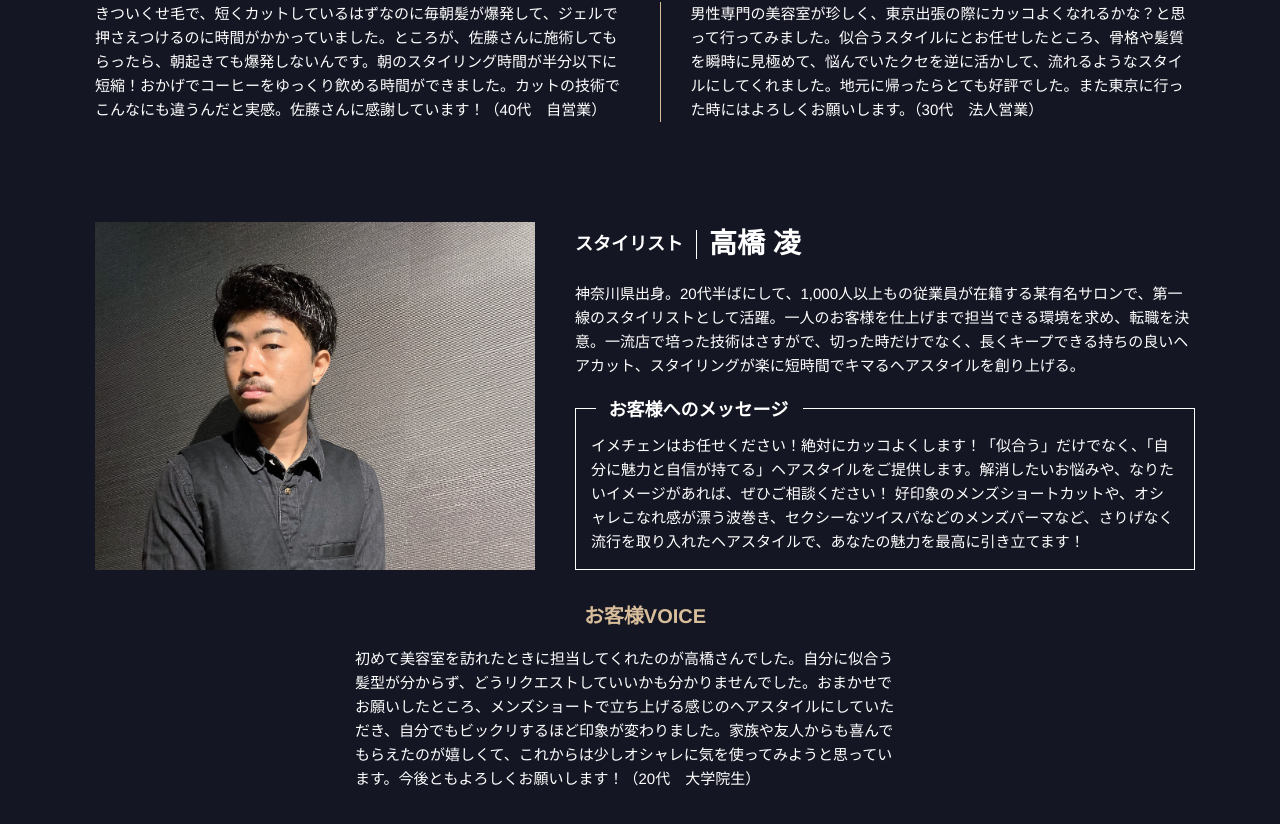
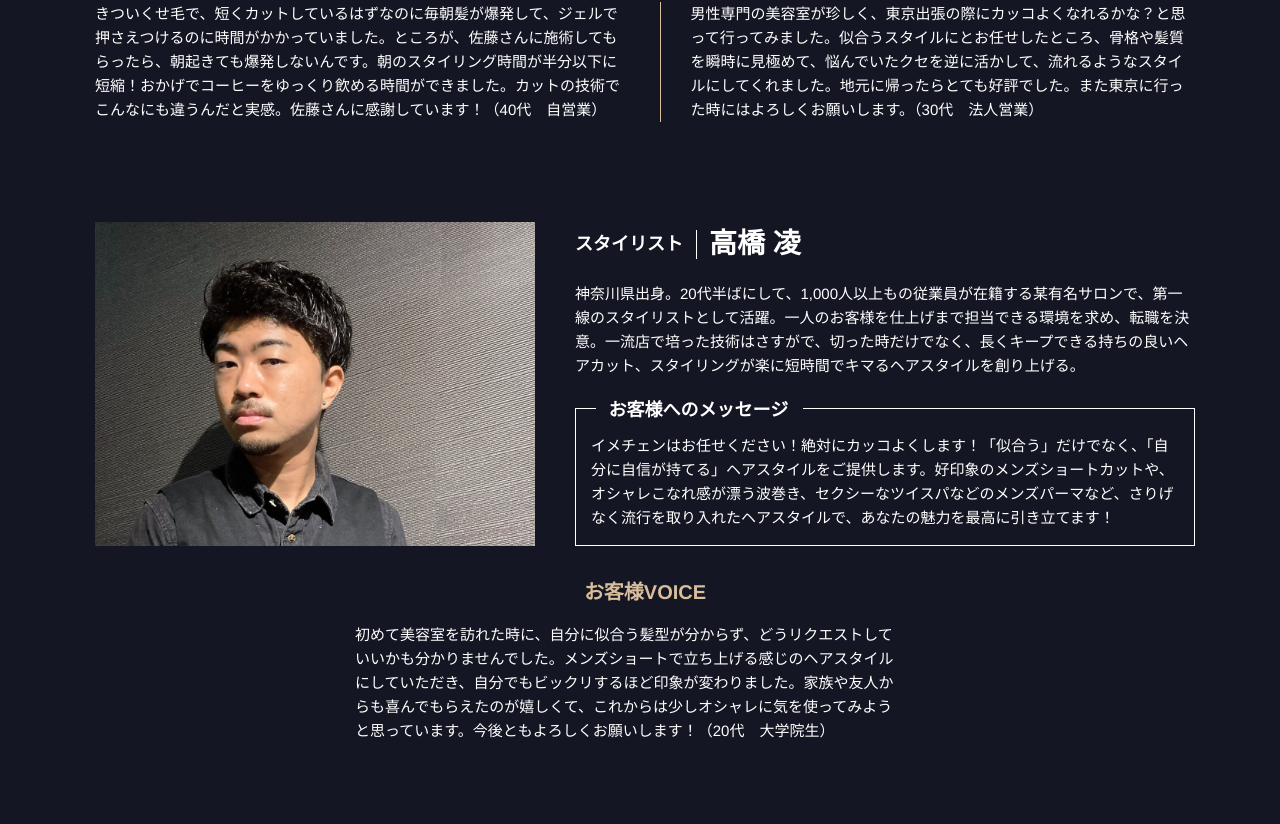
Before and after one commit to kamy0042/bee_group_web, a Next.js app: page /staff in a window 1280 px wide. Shown: the part 1889-2713 px from the top of the page. Built offline with nearby package versions, Linux system fonts and the light colour scheme; grey boxes are pictures that could not be loaded.

Commit message:
スタッフ情報更新

```diff
--- a/pages/staff/index.js
+++ b/pages/staff/index.js
@@ -105,8 +105,7 @@ const Staff = () => {
                             position="スタイリスト"
                             staffName="高橋 凌"
                             profile={`神奈川県出身。20代半ばにして、1,000人以上もの従業員が在籍する某有名サロンで、第一線のスタイリストとして活躍。一人のお客様を仕上げまで担当できる環境を求め、転職を決意。一流店で培った技術はさすがで、切った時だけでなく、長くキープできる持ちの良いヘアカット、スタイリングが楽に短時間でキマるヘアスタイルを創り上げる。`}
-                            message={`イメチェンはお任せください！絶対にカッコよくします！「似合う」だけでなく、「自分に魅力と自信が持てる」ヘアスタイルをご提供します。解消したいお悩みや、なりたいイメージがあれば、ぜひご相談ください！
-                            好印象のメンズショートカットや、オシャレこなれ感が漂う波巻き、セクシーなツイスパなどのメンズパーマなど、さりげなく流行を取り入れたヘアスタイルで、あなたの魅力を最高に引き立てます！
+                            message={`イメチェンはお任せください！絶対にカッコよくします！「似合う」だけでなく、「自分に自信が持てる」ヘアスタイルをご提供します。好印象のメンズショートカットや、オシャレこなれ感が漂う波巻き、セクシーなツイスパなどのメンズパーマなど、さりげなく流行を取り入れたヘアスタイルで、あなたの魅力を最高に引き立てます！
                             `}
                         />
                         <section className={styles.voice}>
@@ -115,7 +114,7 @@ const Staff = () => {
                                 <ul className={styles.voice_list}>
                                     <li>
                                         <p>
-                                        初めて美容室を訪れたときに担当してくれたのが高橋さんでした。自分に似合う髪型が分からず、どうリクエストしていいかも分かりませんでした。おまかせでお願いしたところ、メンズショートで立ち上げる感じのヘアスタイルにしていただき、自分でもビックリするほど印象が変わりました。家族や友人からも喜んでもらえたのが嬉しくて、これからは少しオシャレに気を使ってみようと思っています。今後ともよろしくお願いします！（20代　大学院生）                                        </p>
+                                        初めて美容室を訪れた時に、自分に似合う髪型が分からず、どうリクエストしていいかも分かりませんでした。メンズショートで立ち上げる感じのヘアスタイルにしていただき、自分でもビックリするほど印象が変わりました。家族や友人からも喜んでもらえたのが嬉しくて、これからは少しオシャレに気を使ってみようと思っています。今後ともよろしくお願いします！（20代　大学院生）                                        </p>
                                     </li>
                                 </ul>
                             </div>
```
Also changed, not shown: public/img/bee_takahashi.JPG.
